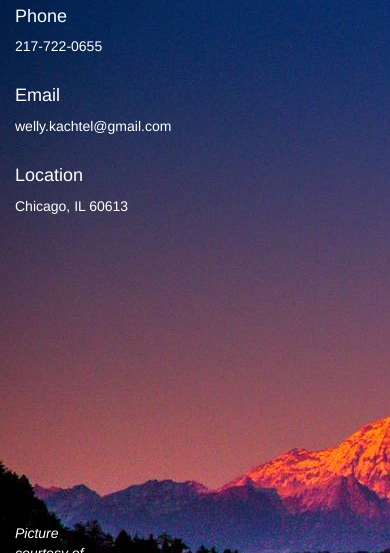
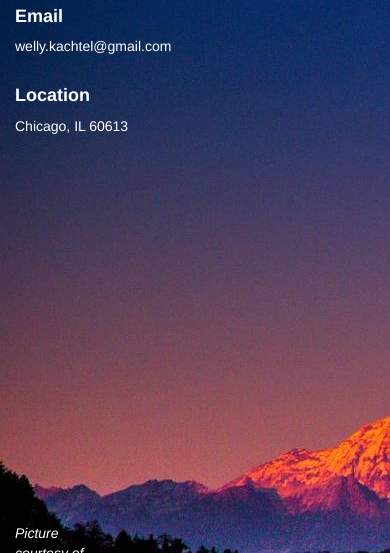
Before and after one commit to wellykachtel/wellykachtel.github.io, a plain HTML site: page index.html in a window 390 px wide. Shown: the part 291-844 px from the top of the page. Drawn offline with nearby package versions, Linux system fonts and the light colour scheme.

Commit message:
remove phone

```diff
--- a/index.html
+++ b/index.html
@@ -53,11 +53,9 @@
 
             <div class="tab-content">
                <div class="tab-pane fade in active" id="contact">
-                  <h4 class="txtColor">Phone</h4><div class="txtColor">217-722-0655</div>
+                  <h4 class="txtColor"><strong>Email</strong></h4><div class="txtColor">welly.kachtel@gmail.com</div>
                   <br>
-                  <h4 class="txtColor">Email</h4><div class="txtColor">welly.kachtel@gmail.com</div>
-                  <br>
-                  <h4 class="txtColor">Location</h4><div class="txtColor">Chicago, IL 60613</div>
+                  <h4 class="txtColor"><strong>Location</strong></h4><div class="txtColor">Chicago, IL 60613</div>
                </div>
 
 
```
